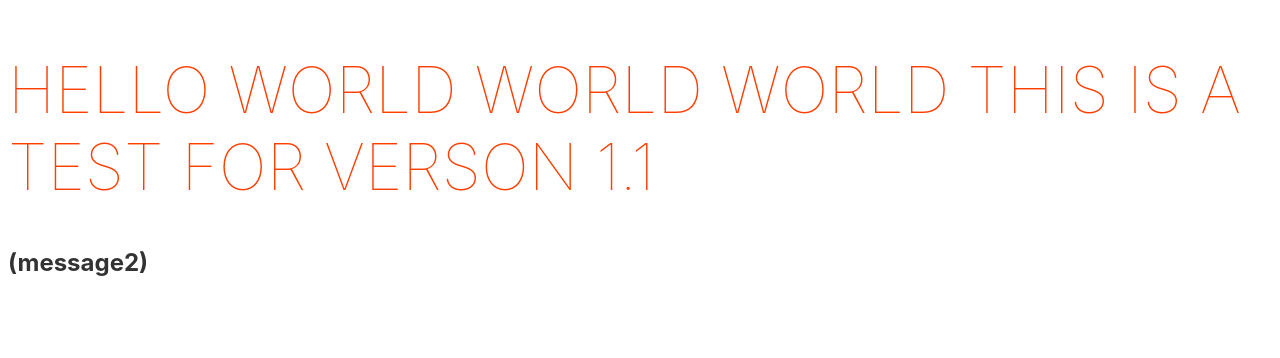
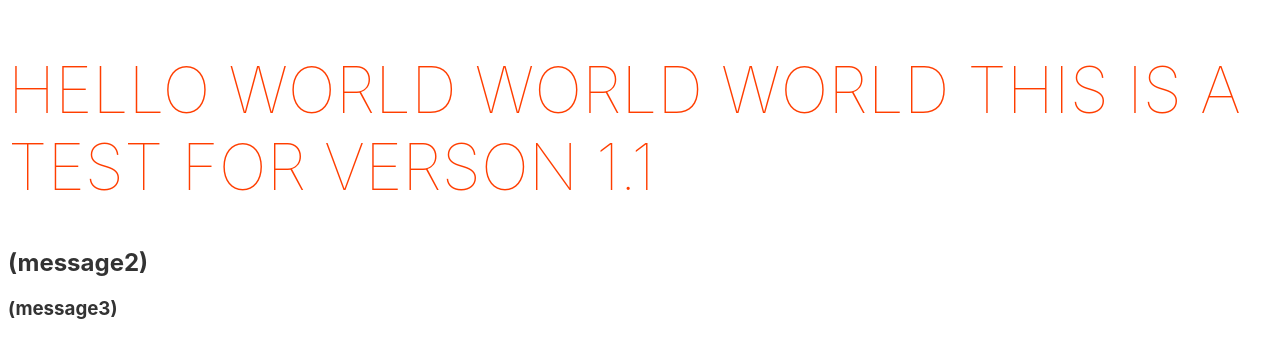
Before and after one commit to zhawjtran/SW11_svelte1---Minimal-application, a Svelte app: page / in a window 1280 px wide. Shown: the top 358 px of the page. Built offline with nearby package versions, Linux system fonts and the light colour scheme.

Commit message:
new let message3

```diff
--- a/src/App.svelte
+++ b/src/App.svelte
@@ -1,11 +1,13 @@
 <script>
 	let message = "Hello World world world this is a test for verson 1.1";
 	let message2 = "new hello world";
+	let message3 = "version 1.03";
 </script>
 
 <div>
 	<h1>{message}</h1>
 	<h2>(message2)</h2>
+	<h3>(message3)</h3>
 </div>
 
 <style>
```
